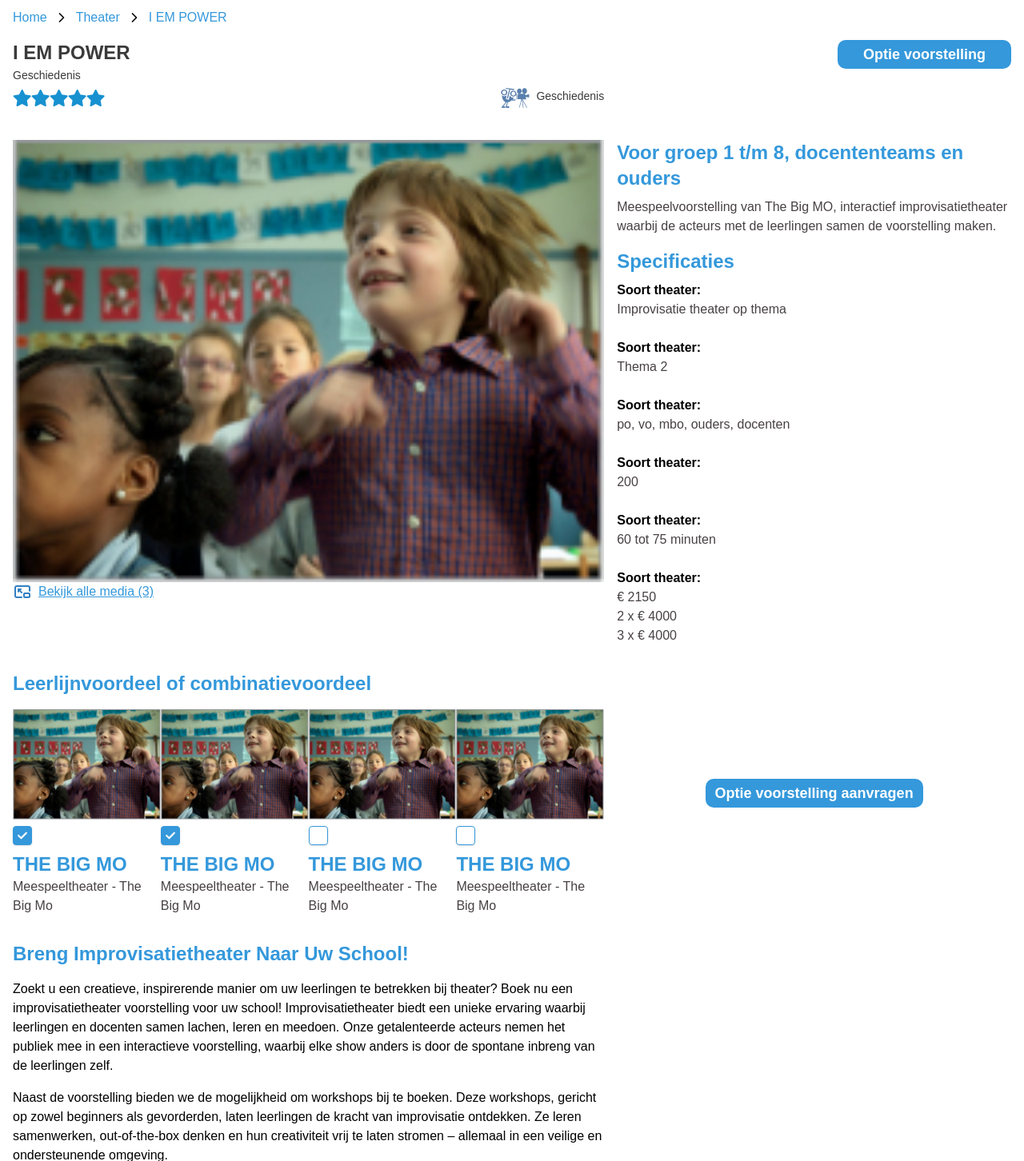
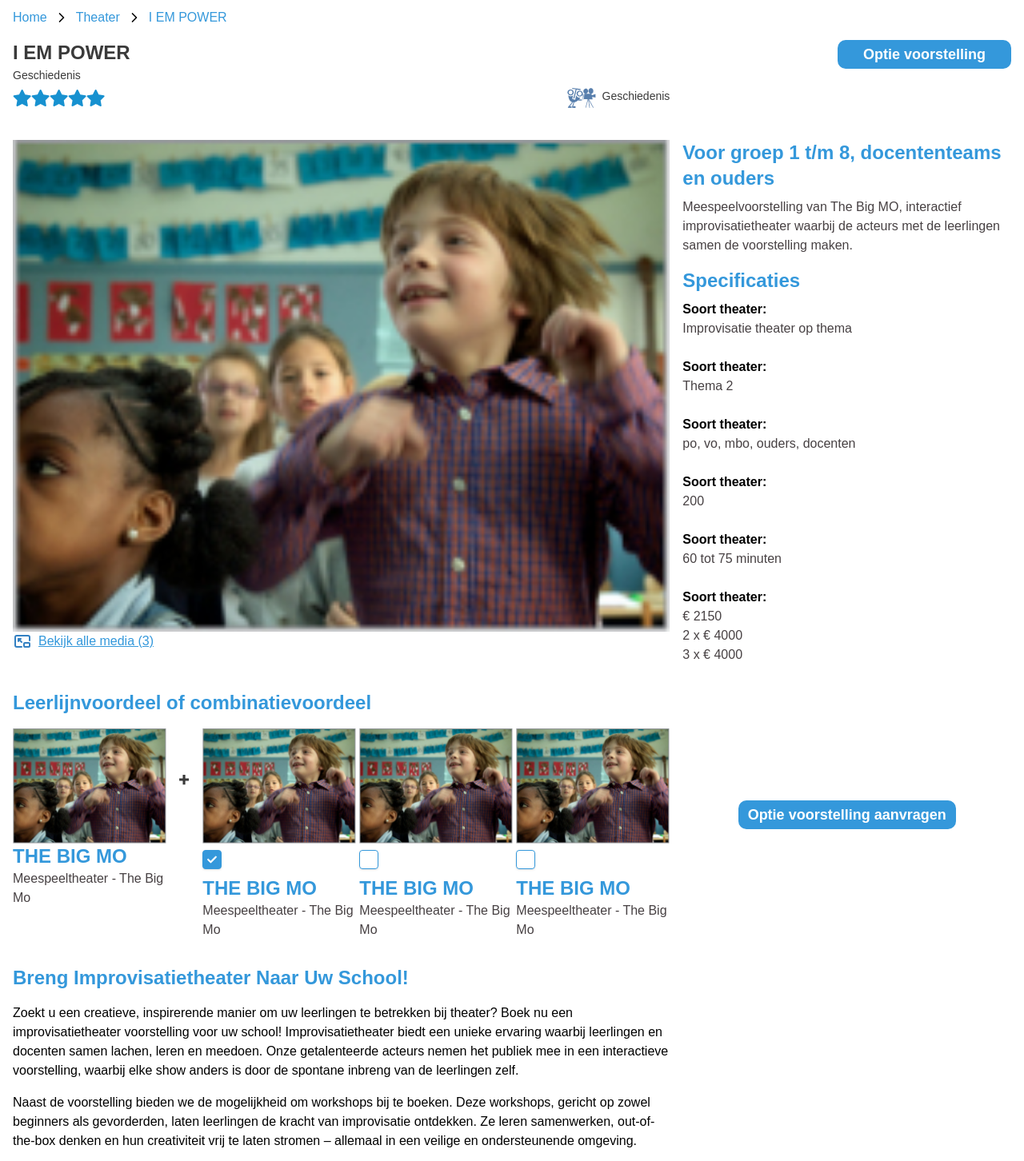
Before and after one commit to transcodesolution/theater-in-school, a plain HTML site: page theater-detail.html in a window 1280 px wide. Shown: the part 162-1614 px from the top of the page at 80% size. Drawn offline with nearby package versions, Linux system fonts and the light colour scheme; files whose address does not match are found by name; a web font is replaced by a local one.

Commit message:
FIX | Responsive theater-detail page and Some Ui changes

```diff
--- a/theater-detail.html
+++ b/theater-detail.html
@@ -153,7 +153,7 @@
 
         <div>
             <div class="flex flex-col md:flex-row gap-4 py-4">
-                <div style="flex: 3;">
+                <div style="flex: 4;">
                     <div class="mb-2">
                         <div class="flex flex-col gap-0.5">
                             <h3 class="text-xl xl:text-2xl font-bold mb:4 font-sans text-primaryBlack">I EM POWER
@@ -213,7 +213,7 @@
             </div>
 
             <div class="flex flex-col md:flex-row gap-4 py-4">
-                <div style="flex: 3;">
+                <div style="flex: 4;">
                     <img src="./assets/images/theater-detail/theater.jpg" alt="Theater Performance" class="w-full">
                     <div class="flex gap-2">
                         <svg width="24" height="24" viewBox="0 0 24 24" fill="none" xmlns="http://www.w3.org/2000/svg">
@@ -274,12 +274,12 @@
             </div>
 
             <div class="flex flex-col md:flex-row gap-4 py-4 items-center">
-                <div style="flex: 3;">
+                <div style="flex: 4;">
                     <h2 class="text-2xl text-secondary font-bold mb-4">Leerlijnvoordeel of combinatievoordeel</h2>
-                    <div class="grid grid-cols-4">
+                    <div class="flex flex-wrap md:flex-nowrap gap-4">
                         <div>
                             <img src="./assets//images/theater-detail/theater.jpg" alt="theater">
-                            <div class="flex items-center gap-2 py-2">
+                                <div class="flex items-center gap-2 py-2 hidden md:invisible">
                                     <label class="flex items-center cursor-pointer relative">
                                         <input type="checkbox" checked class="peer h-6 w-6 cursor-pointer transition-all appearance-none rounded shadow hover:shadow-md border border-secondary checked:bg-secondary checked:border-secondary" id="check1" />
                                         <span class="absolute text-white opacity-0 peer-checked:opacity-100 top-1/2 left-1/2 transform -translate-x-1/2 -translate-y-1/2">
@@ -292,6 +292,12 @@
                             <h2 class="text-2xl text-secondary font-bold">THE BIG MO</h2>
                             <p class="text-textgray">Meespeeltheater - The Big Mo</p>
                         </div>
+                          <div class="h-32 flex items-center">
+                            <svg class="md:w-auto w-24" width="13" height="24" viewBox="0 0 24 24" fill="none" xmlns="http://www.w3.org/2000/svg">
+                                <path d="M0.15 9.3H8.25V0.849999H14.1V9.3H22.25V14.9H14.1V23.45H8.25V14.9H0.15V9.3Z" fill="#3A3A3A"/>
+                            </svg>
+                        </div>
+                        <div class="grid grid-cols-3 gap-1">
                             <div>
                                 <img src="./assets//images/theater-detail/theater.jpg" alt="theater">
                                 <div class="flex items-center gap-2 py-2">
@@ -338,6 +344,7 @@
                                 <p class="text-textgray">Meespeeltheater - The Big Mo</p>
                             </div>
                         </div>
+                    </div>
 
                 </div>
                 <div style="flex: 2;">
@@ -348,7 +355,7 @@
             </div>
 
             <div class="flex flex-col md:flex-row gap-4 py-4">
-                <div style="flex: 3;" class="flex flex-col gap-4">
+                <div style="flex: 4;" class="flex flex-col gap-4">
                     <section>
                         <div class="flex flex-col gap-4">
                             <h2 class="text-2xl text-secondary font-bold">Breng Improvisatietheater Naar Uw School!
@@ -537,7 +544,7 @@
     <!-- Pagination -->
 
     <!-- Newsletter Section -->
-    <section class="bg-blueGray py-4">
+    <section class="bg-blueGray py-8">
         <div class="container mx-auto md:px-7 px-4">
             <h2 class="text-2xl md:text-4xl text-primaryBlack font-bold mb-7">
                 Altijd op de hoogte van het laatste Theater in School nieuws
```
Also changed, not shown: contact.html (+1 -1 lines), employees.html (+1 -1 lines), index.html (+1 -1 lines), news-detail.html (+1 -1 lines), news-letters.html (+1 -1 lines), theater-list.html (+1 -1 lines), vacancies.html (+2 -2 lines). Lines whose indentation alone changed are shown as unchanged.
